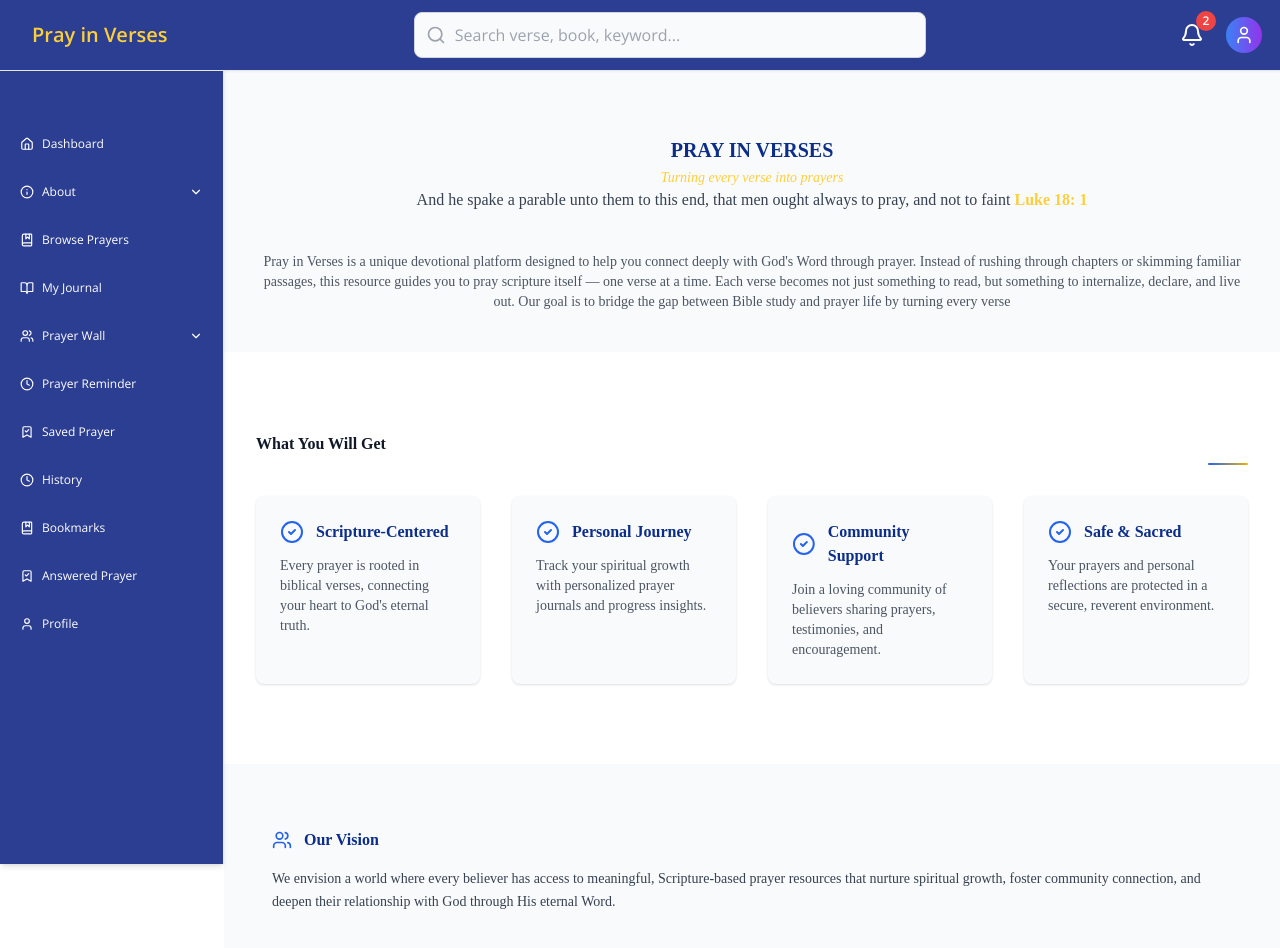
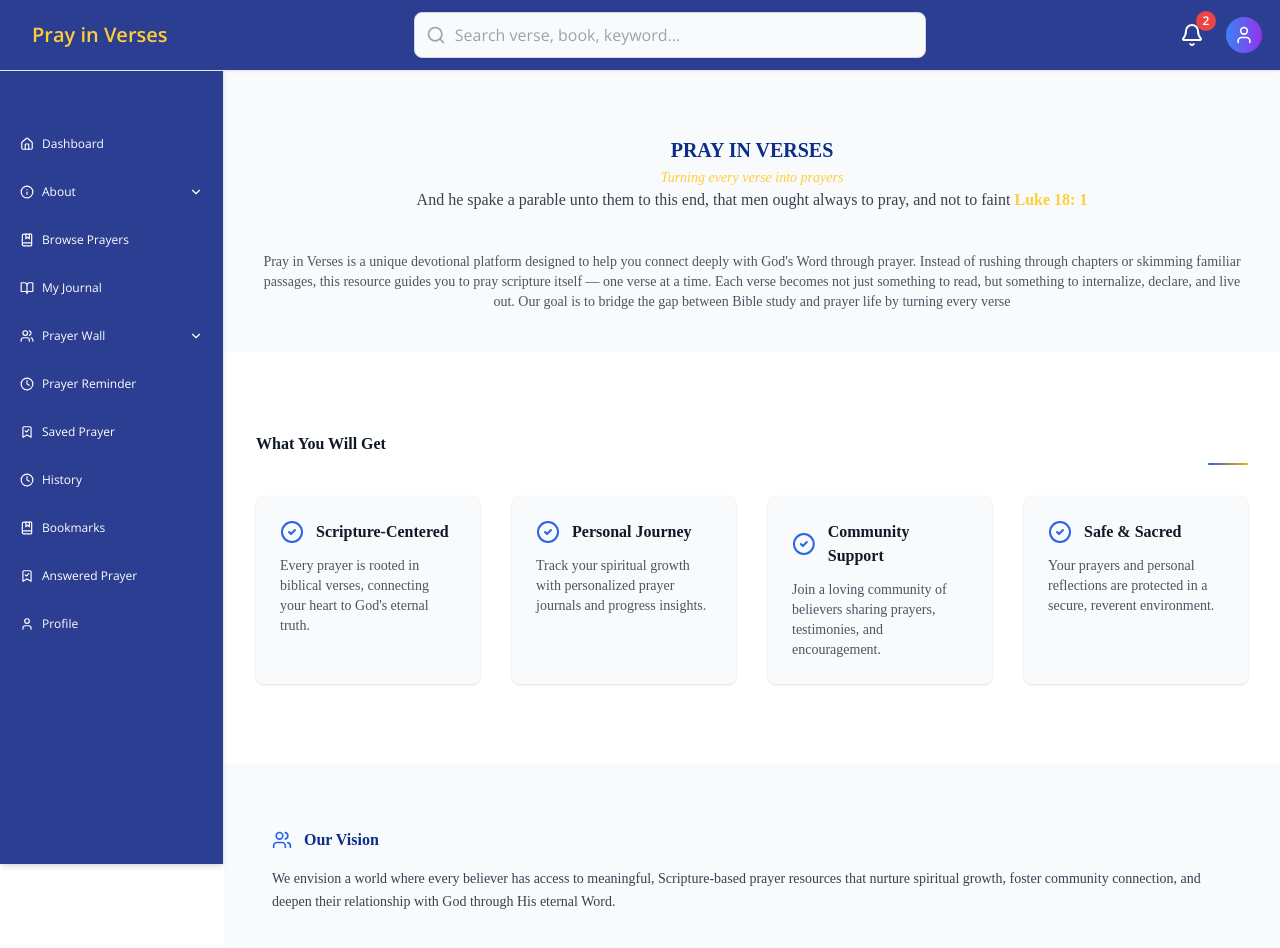
Before and after one commit to preckidtech/Pray-in-Verses, a React (Vite) app: page /about in a window 1280 px wide. Shown: the top 948 px of the page. Built offline with nearby package versions, Linux system fonts and the light colour scheme.

Commit message:
new update

```diff
--- a/src/pages/About.jsx
+++ b/src/pages/About.jsx
@@ -29,7 +29,7 @@ export default function About() {
       {/* Features Section */}
       <section className="bg-white py-20 px-8">
         <div className="flex items-center justify-between">
-          <h2 className="text-base text-gray-900 font-bold text-center mb-10">
+          <h2 className="text-base text-gray-900 font-semibold text-center mb-10">
             What You Will Get
           </h2>
           <div className="w-10 h-0.5 bg-gradient-to-r from-blue-600 to-yellow-500 rounded-full"></div>
@@ -42,7 +42,7 @@ export default function About() {
             >
               <div className="flex items-center gap-3 mb-3">
                 <CheckCircle2 size={24} className="text-blue-600" />
-                <h3 className="text-base font-semibold">{feature.title}</h3>
+                <h3 className="text-base text-gray-900 font-semibold">{feature.title}</h3>
               </div>
               <p className=" text-sm  text-gray-600">
                 {feature.description}
```
